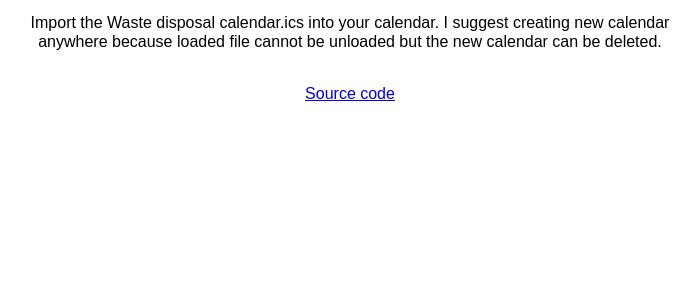
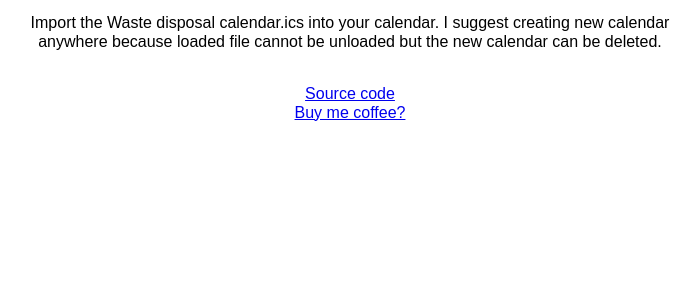
Before and after one commit to justinjk007/Peel-Region-Waste-Cal, a Flask app: page / in a window 1280 px wide. Shown: the part 519-819 px from the top of the page, without its empty margins (290-988 px from the left). Run offline with Flask 2, Linux system fonts and the light colour scheme; some libraries are stand-ins or nearby versions.

Commit message:
Added donation link

```diff
--- a/templates/index.html
+++ b/templates/index.html
@@ -39,7 +39,8 @@
       can be deleted.
       </p>
       <br/>
-     <a href="https://github.com/justinjk007/Peel-Region-Waste-Cal"> Source code </a>
+      <a href="https://github.com/justinjk007/Peel-Region-Waste-Cal"> Source code </a> <br/>
+      <a href="https://www.paypal.me/justinjk007?locale.x=en_US"> Buy me coffee? </a>
     </div>
   </body>
 </html>
```
